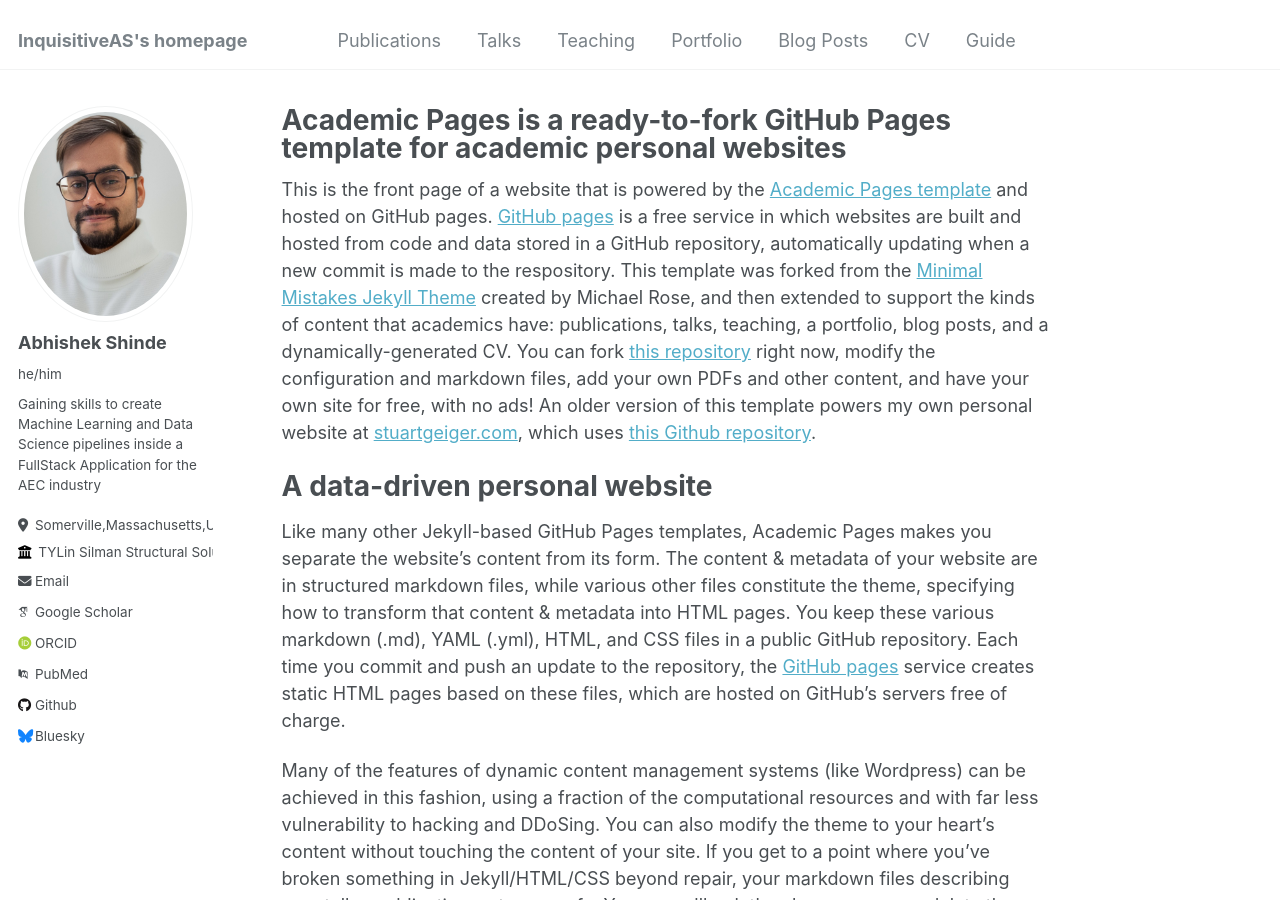
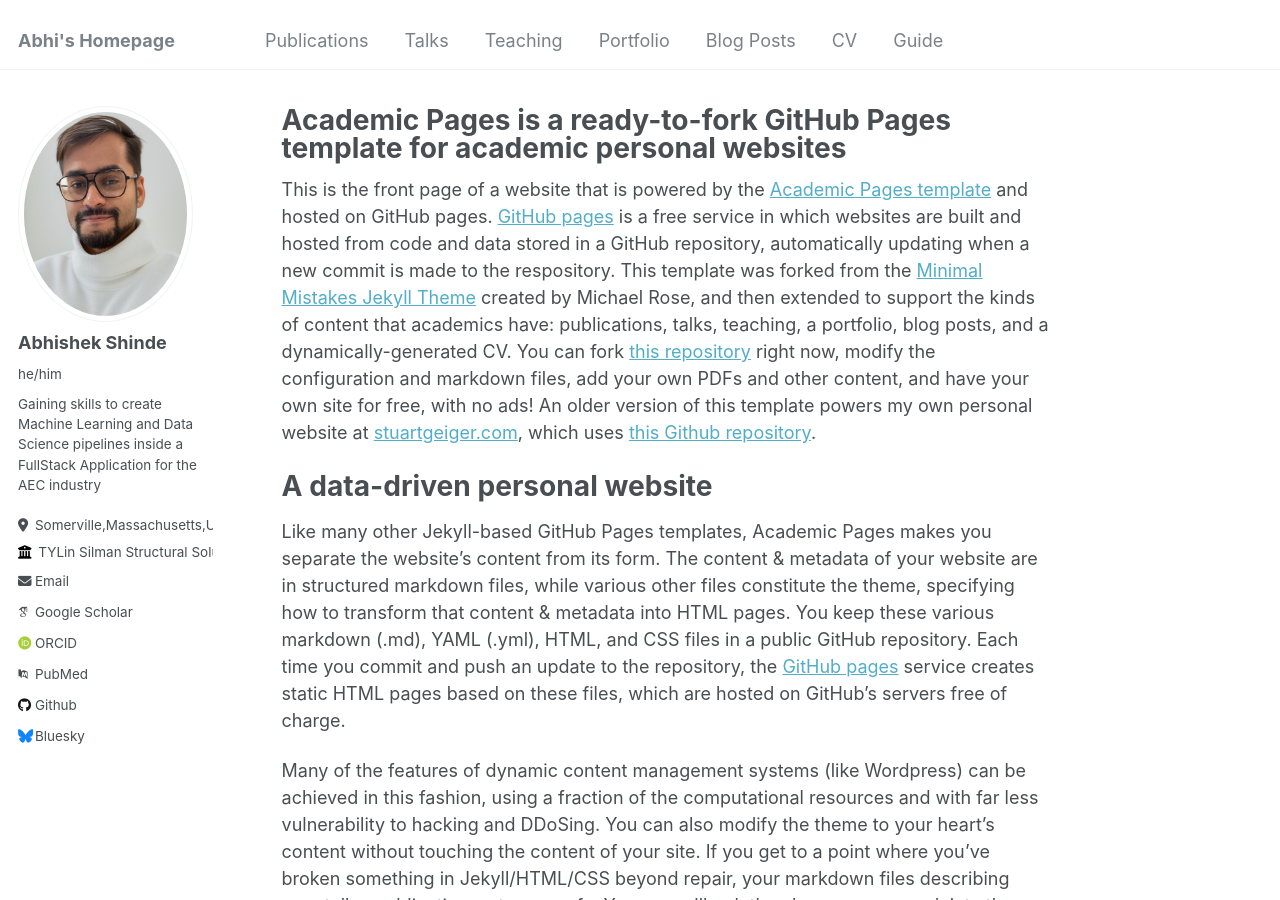
Before and after one commit to InquisitiveAS/InquisitiveAS.github.io, a Jekyll site: the page built from _pages/about.md, in a window 1280 px wide and 900 px high. Built offline with Jekyll 4.4.1, drawn with Linux system fonts in a browser that asks for light colours; some web fonts are replaced.

Commit message:
Update config

```diff
--- a/_config.yml
+++ b/_config.yml
@@ -8,7 +8,7 @@
 
 # Basic Site Settings
 locale                   : "en-US"
-title                    : "InquisitiveAS's homepage"
+title                    : "Abhi's Homepage"
 title_separator          : "-"
 name                     : &name "Abhishek Shinde"
 description              : &description "Computational designer & Maker learning ML+Data+Full Stack"
```
